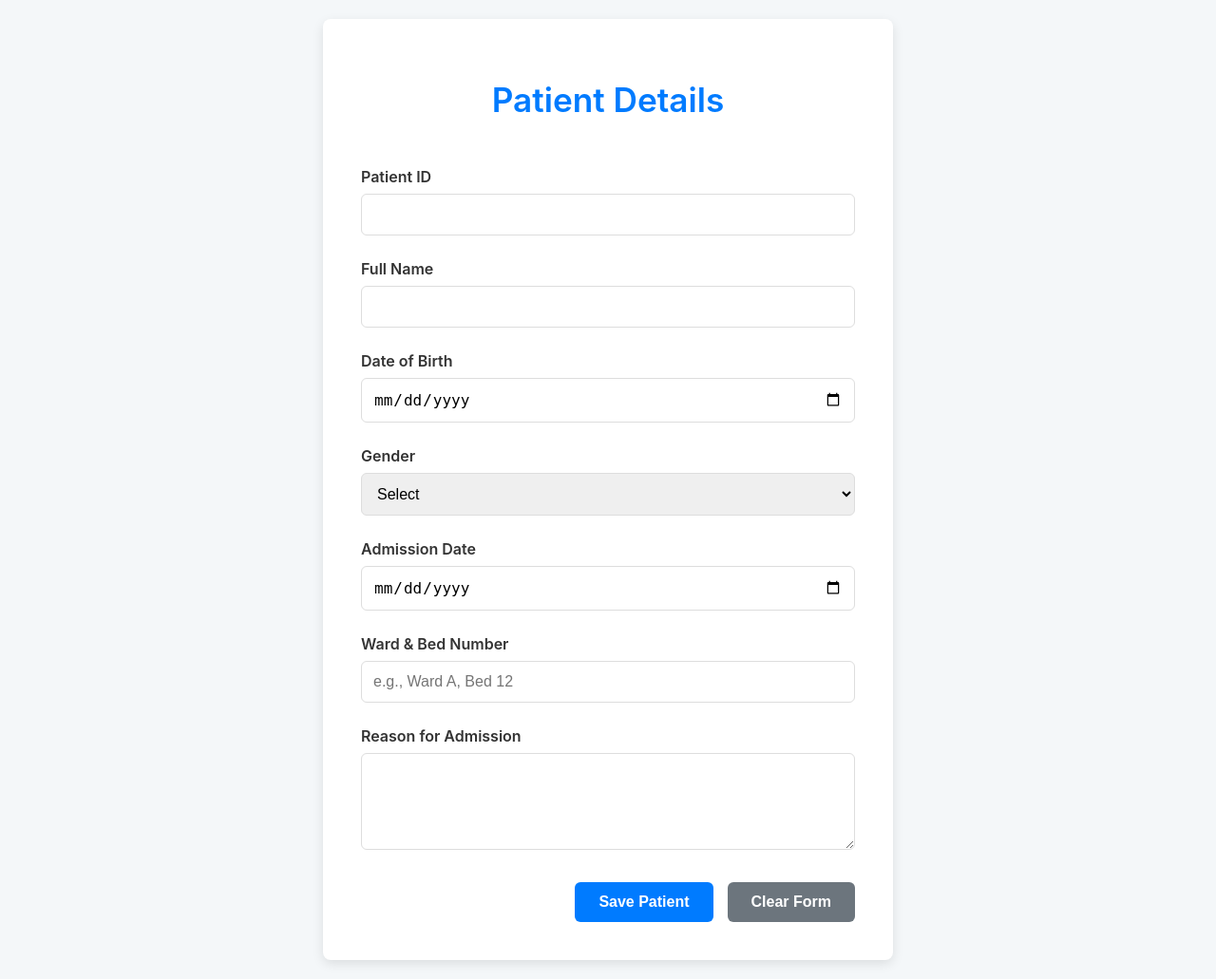
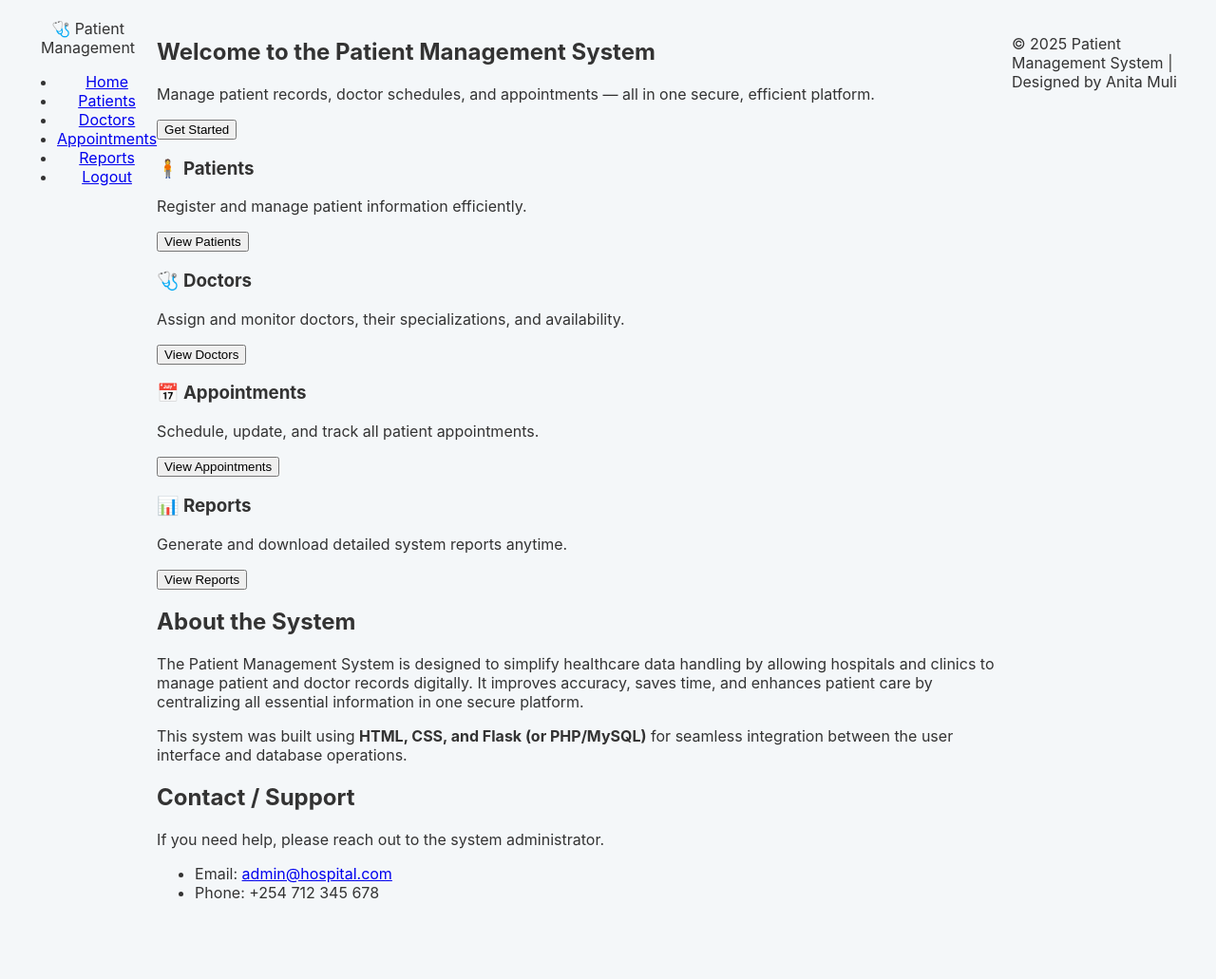
Before and after one commit to Muli40/patient-management-system, a Flask app: page / in a window 1280 px wide. Shown: the whole page at 95% size. After the commit the page ends 946 px from the top, so only its background shows below. Run offline with Flask 3, Linux system fonts and the light colour scheme.

Commit message:
Restored and updated HTML templates

```diff
--- a/templates/index.html
+++ b/templates/index.html
@@ -1,67 +1,106 @@
 <!DOCTYPE html>
 <html lang="en">
 <head>
-    <meta charset="UTF-8">
-    <meta name="viewport" content="width=device-width, initial-scale=1.0">
-    <title>PATIENT MANAGEMENT SYSTEM FOR NGIGI'S HOSPITAL</title>
-    <link rel="stylesheet" href="style.css">
+  <meta charset="UTF-8" />
+  <meta name="viewport" content="width=device-width, initial-scale=1.0" />
+  <title>Home | Patient Management System</title>
+  <link rel="stylesheet" href="style.css" />
 </head>
 <body>
 
-    <div class="container">
-        <header>
-            <h1>Patient Details</h1>
-        </header>
+  <!-- ============================
+       NAVIGATION BAR
+  ============================ -->
+  <header>
+    <nav class="navbar">
+      <div class="logo">🩺 Patient Management</div>
+      <ul class="nav-links">
+        <li><a href="index.html" class="active">Home</a></li>
+        <li><a href="patients.html">Patients</a></li>
+        <li><a href="doctors.html">Doctors</a></li>
+        <li><a href="appointments.html">Appointments</a></li>
+        <li><a href="reports.html">Reports</a></li>
+        <li><a href="#" class="logout">Logout</a></li>
+      </ul>
+    </nav>
+  </header>
 
-        <main class="form-container">
-           <form id="patient-form" method="POST" action="/submit">
-                <div class="form-group">
-                    <label for="patient-id">Patient ID</label>
-                    <input type="text" id="patient-id" name="patient-id" required>
-                </div>
+  <!-- ============================
+       HERO SECTION
+  ============================ -->
+  <main class="content">
+    <section class="hero">
+      <h2>Welcome to the Patient Management System</h2>
+      <p>
+        Manage patient records, doctor schedules, and appointments — all in one secure, efficient platform.
+      </p>
+      <button class="btn-submit" onclick="location.href='patients.html'">Get Started</button>
+    </section>
 
-                <div class="form-group">
-                    <label for="full-name">Full Name</label>
-                    <input type="text" id="full-name" name="full-name" required>
-                </div>
+    <!-- ============================
+         FEATURE CARDS
+    ============================ -->
+    <section class="cards">
+      <div class="card">
+        <h3>🧍 Patients</h3>
+        <p>Register and manage patient information efficiently.</p>
+        <button onclick="location.href='patients.html'">View Patients</button>
+      </div>
 
-                <div class="form-group">
-                    <label for="dob">Date of Birth</label>
-                    <input type="date" id="dob" name="dob" required>
-                </div>
+      <div class="card">
+        <h3>🩺 Doctors</h3>
+        <p>Assign and monitor doctors, their specializations, and availability.</p>
+        <button onclick="location.href='doctors.html'">View Doctors</button>
+      </div>
 
-                <div class="form-group">
-                    <label for="gender">Gender</label>
-                    <select id="gender" name="gender" required>
-                        <option value="">Select</option>
-                        <option value="male">Male</option>
-                        <option value="female">Female</option>
-                        <option value="other">Other</option>
-                    </select>
-                </div>
+      <div class="card">
+        <h3>📅 Appointments</h3>
+        <p>Schedule, update, and track all patient appointments.</p>
+        <button onclick="location.href='appointments.html'">View Appointments</button>
+      </div>
 
-                <div class="form-group">
-                    <label for="admission-date">Admission Date</label>
-                    <input type="date" id="admission-date" name="admission-date" required>
-                </div>
+      <div class="card">
+        <h3>📊 Reports</h3>
+        <p>Generate and download detailed system reports anytime.</p>
+        <button onclick="location.href='reports.html'">View Reports</button>
+      </div>
+    </section>
 
-                <div class="form-group">
-                    <label for="ward-bed">Ward & Bed Number</label>
-                    <input type="text" id="ward-bed" name="ward-bed" placeholder="e.g., Ward A, Bed 12" required>
-                </div>
+    <!-- ============================
+         ABOUT SYSTEM
+    ============================ -->
+    <section class="form-section">
+      <h2>About the System</h2>
+      <p>
+        The Patient Management System is designed to simplify healthcare data handling by allowing hospitals and clinics
+        to manage patient and doctor records digitally. It improves accuracy, saves time, and enhances patient care by centralizing
+        all essential information in one secure platform.
+      </p>
+      <p>
+        This system was built using <b>HTML, CSS, and Flask (or PHP/MySQL)</b> for seamless integration between the user interface
+        and database operations.
+      </p>
+    </section>
 
-                <div class="form-group">
-                    <label for="admitting-reason">Reason for Admission</label>
-                    <textarea id="admitting-reason" name="admitting-reason" rows="4" required></textarea>
-                </div>
+    <!-- ============================
+         CONTACT / SUPPORT SECTION
+    ============================ -->
+    <section class="form-section">
+      <h2>Contact / Support</h2>
+      <p>If you need help, please reach out to the system administrator.</p>
+      <ul>
+        <li>Email: <a href="mailto:admin@hospital.com">admin@hospital.com</a></li>
+        <li>Phone: +254 712 345 678</li>
+      </ul>
+    </section>
+  </main>
 
-                <div class="form-actions">
-                    <button type="submit" class="btn primary-btn">Save Patient</button>
-                    <button type="reset" class="btn secondary-btn">Clear Form</button>
-                </div>
-            </form>
-        </main>
-    </div>
+  <!-- ============================
+       FOOTER
+  ============================ -->
+  <footer>
+    <p>© 2025 Patient Management System | Designed by Anita Muli</p>
+  </footer>
 
 </body>
 </html>
```
Also changed, not shown: templates/patients.html (added, +118 -0 lines), templates/appointments.html (added), templates/doctors.html (added), templates/reports.html (added).
